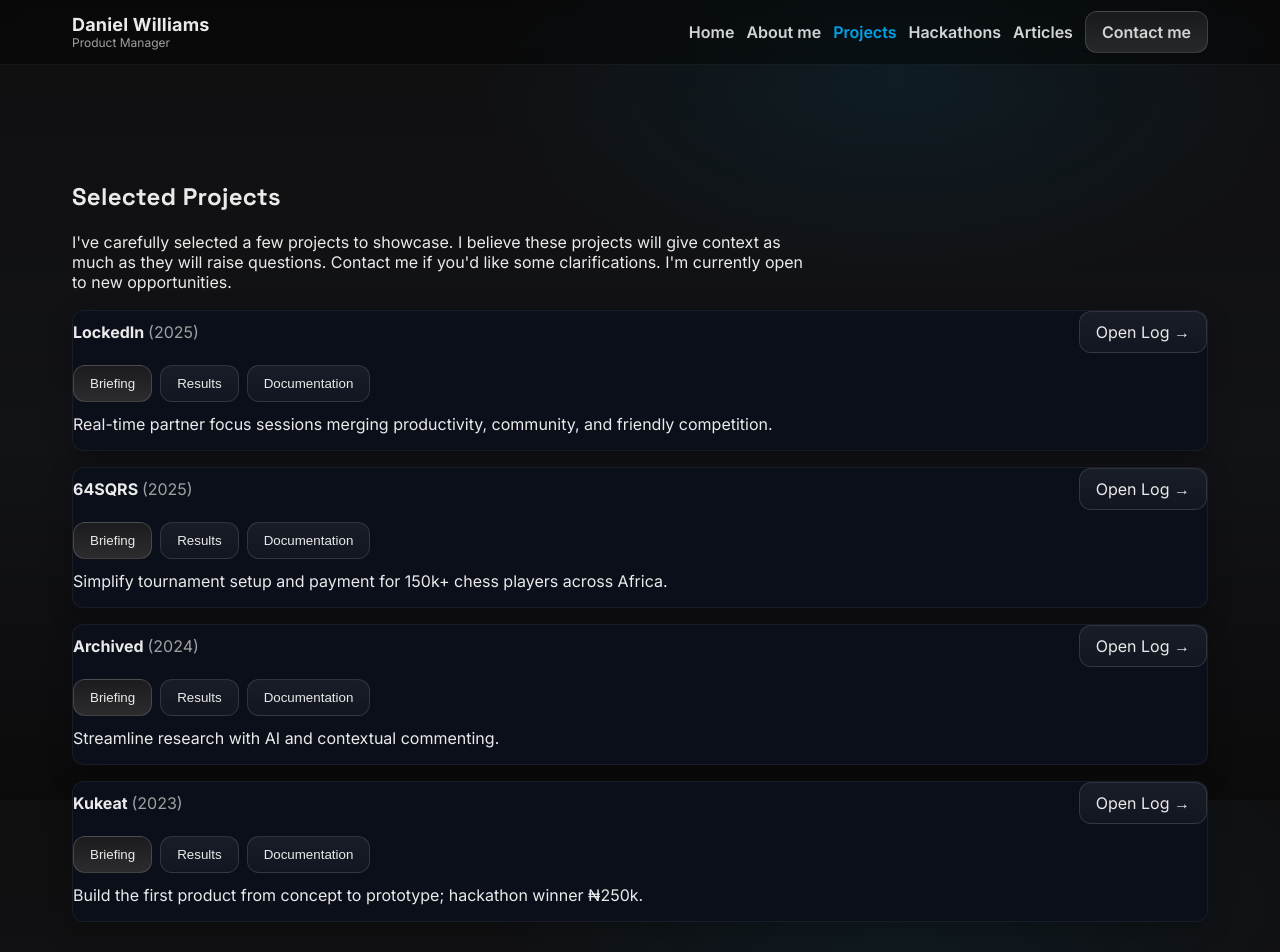
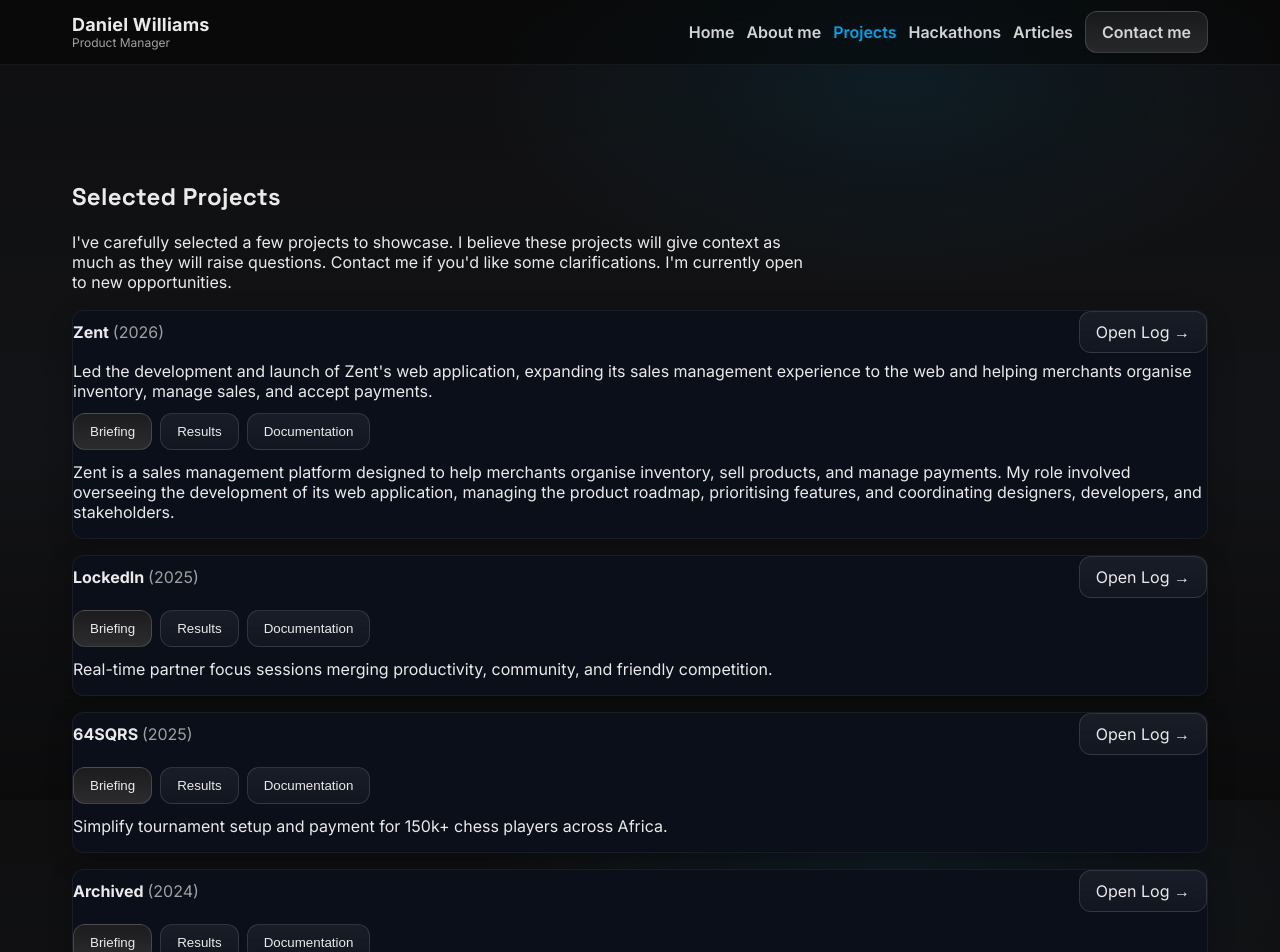
Before and after one commit to thedanielwilliams/F-135, a React (Vite) app: page /projects in a window 1280 px wide. Shown: the top 952 px of the page. Built offline with nearby package versions, Linux system fonts and the light colour scheme.

Commit message:
feat(projects): add Zent project and expand project results to bullet points

```diff
--- a/src/components/ProjectTeasers.jsx
+++ b/src/components/ProjectTeasers.jsx
@@ -1,7 +1,18 @@
 import { motion } from 'framer-motion'
 import { NavLink } from 'react-router-dom'
 
+export const ZENT_DOC_LINK = ''
+
 const missions = [
+  {
+    title: 'Zent',
+    year: 2026,
+    role: 'Product Manager',
+    brief: "Led the development and launch of Zent's web platform, helping merchants manage inventory, sales, and multi-currency payments.",
+    image: '/Zent.svg',
+    link: '/projects',
+    docLink: ZENT_DOC_LINK,
+  },
   { title: 'LockedIn', year: 2025, brief: 'Real-time partner focus sessions; gamified accountability.', image: '/LockedIn.jpg', link: '/projects', docLink: 'https://hurricane-woolen-96d.notion.site/LockedIn-App-29422c4ad911808cbb90d19017244575?source=copy_link' },
   { title: '64SQRS', year: 2025, brief: 'MVP in 6 weeks, 93% bug-free launch.', image: '/64sqrs.jpeg', link: '/projects', docLink: 'https://hurricane-woolen-96d.notion.site/Sport64sqs-13c22c4ad911806c9ef6f3efbf492e4c?source=copy_link' },
   { title: 'Archived', year: 2024, brief: 'AI research extension; beta feedback loop.', image: '/Archived.jpeg', link: '/projects', docLink: 'https://hurricane-woolen-96d.notion.site/Archived-23b22c4ad9118011a6befe2257d07838?source=copy_link' },
@@ -24,8 +35,10 @@ export default function ProjectTeasers() {
               <p className="muted">{m.brief}</p>
               <div className="card-cta">
                 <NavLink to={m.link || '/projects'} className="button">Open Log →</NavLink>
-                {m.docLink && (
+                {m.docLink ? (
                   <a href={m.docLink} className="button" target="_blank" rel="noopener noreferrer">Documentation</a>
+                ) : (
+                  <span className="button" aria-disabled="true" style={{ opacity: 0.55, cursor: 'default', pointerEvents: 'none' }}>Documentation coming soon</span>
                 )}
               </div>
             </motion.div>
--- a/src/pages/Projects.jsx
+++ b/src/pages/Projects.jsx
@@ -1,17 +1,28 @@
 import { useState } from 'react'
 import { motion } from 'framer-motion'
+import { NavLink } from 'react-router-dom'
+import { ZENT_DOC_LINK } from '../components/ProjectTeasers.jsx'
 
-function MissionCard({ title, year, mission, outcome, link, docLink }) {
+function MissionCard({ title, year, summary, mission, outcome, link, docLink }) {
   const [tab, setTab] = useState('Briefing')
+  const isExternalLink = link && link.startsWith('http')
+
   return (
     <div className="card">
       <div style={{ display: 'flex', justifyContent: 'space-between', alignItems: 'baseline' }}>
         <div>
           <div style={{ fontWeight: 700 }}>{title} <span style={{ color: 'var(--muted)', fontWeight: 400 }}>({year})</span></div>
         </div>
-        <a href={link} target="_blank" rel="noreferrer" className="button">Open Log →</a>
+        {isExternalLink ? (
+          <a href={link} target="_blank" rel="noreferrer" className="button">Open Log →</a>
+        ) : (
+          <NavLink to={link || '/projects'} className="button">Open Log →</NavLink>
+        )}
       </div>
-      <div style={{ display: 'flex', gap: 8, marginTop: 12 }}>
+      {summary && (
+        <p className="muted" style={{ marginTop: 8, marginBottom: 0 }}>{summary}</p>
+      )}
+      <div style={{ display: 'flex', gap: 8, marginTop: 12, flexWrap: 'wrap' }}>
         {['Briefing', 'Results', 'Documentation'].map(k => (
           <button key={k} onClick={() => setTab(k)} className={`button ${tab===k ? 'primary' : ''}`}>{k}</button>
         ))}
@@ -19,10 +30,22 @@ function MissionCard({ title, year, mission, outcome, link, docLink }) {
       {tab === 'Briefing' ? (
         <motion.p initial={{ opacity: 0 }} animate={{ opacity: 1 }} style={{ marginTop: 12 }}>{mission}</motion.p>
       ) : tab === 'Results' ? (
-        <motion.p initial={{ opacity: 0 }} animate={{ opacity: 1 }} style={{ marginTop: 12 }}>{outcome}</motion.p>
+        Array.isArray(outcome) ? (
+          <motion.ul initial={{ opacity: 0 }} animate={{ opacity: 1 }} style={{ marginTop: 12, marginBottom: 0, paddingLeft: 20, lineHeight: 1.7 }}>
+            {outcome.map((point, idx) => (
+              <li key={idx} style={{ marginTop: idx === 0 ? 0 : 4 }}>{point}</li>
+            ))}
+          </motion.ul>
+        ) : (
+          <motion.p initial={{ opacity: 0 }} animate={{ opacity: 1 }} style={{ marginTop: 12 }}>{outcome}</motion.p>
+        )
       ) : (
         <motion.div initial={{ opacity: 0 }} animate={{ opacity: 1 }} style={{ marginTop: 12 }}>
-          <a href={docLink} className="button" target="_blank" rel="noopener noreferrer">Open Documentation →</a>
+          {docLink ? (
+            <a href={docLink} className="button" target="_blank" rel="noopener noreferrer">Open Documentation →</a>
+          ) : (
+            <span className="button" aria-disabled="true" style={{ opacity: 0.55, cursor: 'default', pointerEvents: 'none' }}>Documentation coming soon</span>
+          )}
         </motion.div>
       )}
     </div>
@@ -39,10 +62,29 @@ export default function Projects() {
         </p>
         <div className="grid cols-2" style={{ marginTop: 18 }}>
           <MissionCard
+            title="Zent"
+            year="2026"
+            summary="Led the development and launch of Zent's web application, expanding its sales management experience to the web and helping merchants organise inventory, manage sales, and accept payments."
+            mission="Zent is a sales management platform designed to help merchants organise inventory, sell products, and manage payments. My role involved overseeing the development of its web application, managing the product roadmap, prioritising features, and coordinating designers, developers, and stakeholders."
+            outcome={[
+              "Led the delivery and launch of Zent's web application.",
+              "Coordinated cross-functional product development and delivery.",
+              "Supported product testing, iteration, and usability improvements.",
+              "Delivered a stable web application with no outstanding production issues at the point of handover."
+            ]}
+            link="/projects"
+            docLink={ZENT_DOC_LINK}
+          />
+          <MissionCard
             title="LockedIn"
             year="2025"
             mission="Real-time partner focus sessions merging productivity, community, and friendly competition."
-            outcome="Cross-platform MVP launched; 100+ organic downloads within days."
+            outcome={[
+              "Shipped a cross-platform MVP for real-time partner focus sessions and gamified accountability.",
+              "Reached 100+ organic downloads on Google Play within days of launch.",
+              "Coordinated design and engineering across core focus timer, partner matching, and community features.",
+              "Iterated on onboarding and session flows based on early user feedback."
+            ]}
             link="https://play.google.com/store/apps/details?id=com.lockedinpartner.lockedin&hl=en"
             docLink="https://hurricane-woolen-96d.notion.site/LockedIn-App-29422c4ad911808cbb90d19017244575?source=copy_link"
           />
@@ -50,7 +92,12 @@ export default function Projects() {
             title="64SQRS"
             year="2025"
             mission="Simplify tournament setup and payment for 150k+ chess players across Africa."
-            outcome="MVP in 6 weeks, 93% bug-free first launch."
+            outcome={[
+              "Delivered the tournament automation and payment MVP from concept to launch in 6 weeks.",
+              "Achieved a 93% bug-free first launch through structured QA and pre-release testing.",
+              "Streamlined tournament setup, registration, and payment workflows for chess organisers and players across Africa.",
+              "Aligned engineering and design sprints around clear PRDs and release milestones."
+            ]}
             link="https://64sqrs.live"
             docLink="https://hurricane-woolen-96d.notion.site/Sport64sqs-13c22c4ad911806c9ef6f3efbf492e4c?source=copy_link"
           />
@@ -58,7 +105,12 @@ export default function Projects() {
             title="Archived"
             year="2024"
             mission="Streamline research with AI and contextual commenting."
-            outcome="Closed beta with strong retention, shaped by user feedback."
+            outcome={[
+              "Launched a closed beta of the AI research extension with strong early user retention.",
+              "Designed and shipped contextual commenting and AI-assisted research workflows.",
+              "Established a continuous beta feedback loop to prioritise usability improvements and feature iterations.",
+              "Collaborated with engineers to refine extension performance and workflow reliability."
+            ]}
             link="https://archived.rs"
             docLink="https://hurricane-woolen-96d.notion.site/Archived-23b22c4ad9118011a6befe2257d07838?source=copy_link"
           />
@@ -66,7 +118,12 @@ export default function Projects() {
             title="Kukeat"
             year="2023"
             mission="Build the first product from concept to prototype; hackathon winner ₦250k."
-            outcome="Attracted angel investor interest."
+            outcome={[
+              "Led product definition and execution from initial concept to functional AI food planner prototype.",
+              "Won ₦250,000 in hackathon prize funding following product demonstration and pitch.",
+              "Attracted early angel investor interest based on product validation and market positioning.",
+              "Coordinated user research, scope definition, and prototype delivery under tight timelines."
+            ]}
             link="https://kukeat.com"
             docLink="https://hurricane-woolen-96d.notion.site/Ideation-to-MVP-13c22c4ad91181c68e81f5ed82c3df2f?source=copy_link"
           />
```
Also changed, not shown: public/Zent.svg (added).
